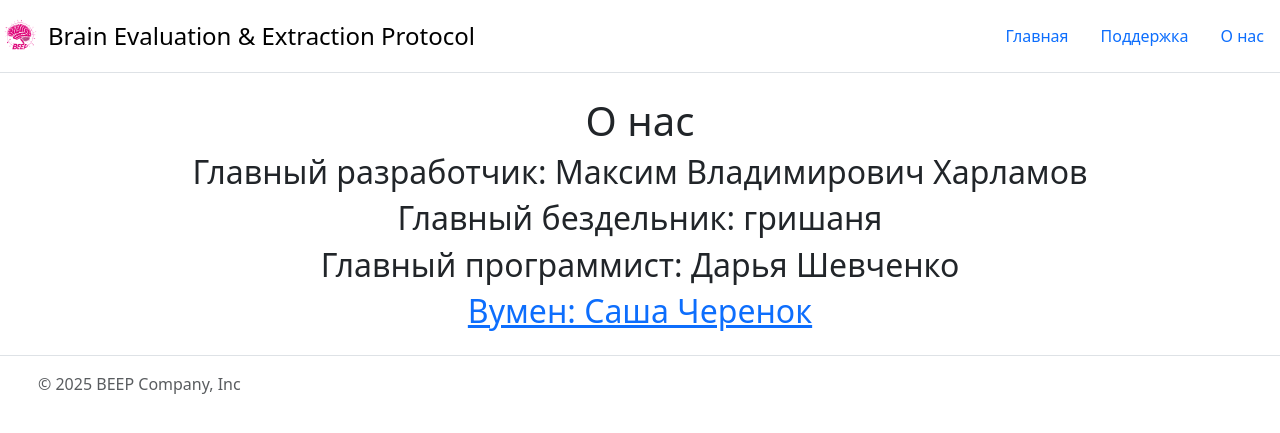
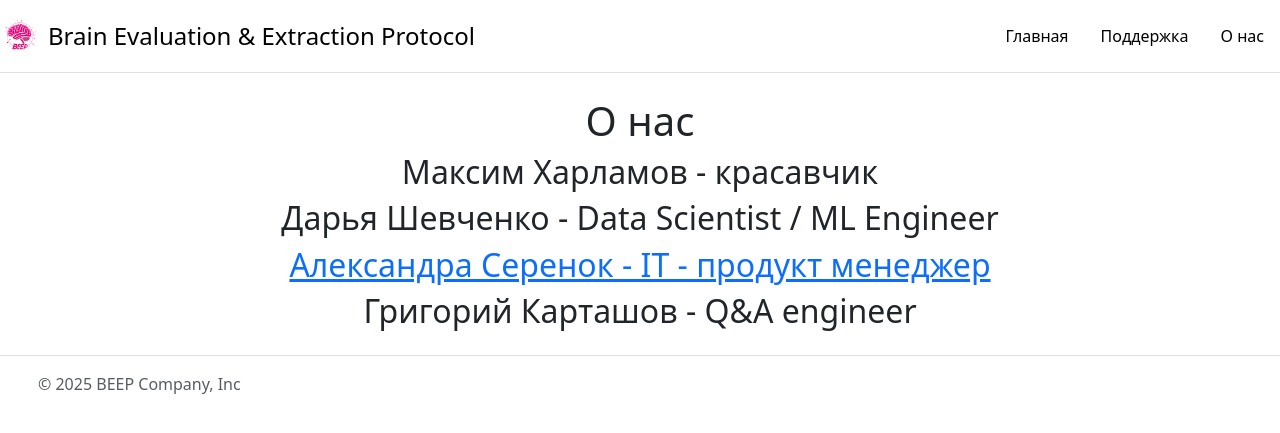
Before and after one commit to DomiStjls/BEEP, a FastAPI app: page /about in a window 1280 px wide. Shown: the top 433 px of the page. Run offline with FastAPI, Linux system fonts and the light colour scheme.

Commit message:
final version 2

```diff
--- a/metrics/onnx_model_copy.py
+++ b/metrics/onnx_model_copy.py
@@ -2,7 +2,7 @@ import onnxruntime as ort
 import numpy as np
 from PIL import Image
 
-MODEL_PATH = f"model/best_model7.onnx"
+MODEL_PATH = f"model/best_model4.onnx"
 size = 128
 canal = 1
 
--- a/templates/about.html
+++ b/templates/about.html
@@ -3,9 +3,9 @@
 {% block content %}
 <div class="text-center">
     <h1>О нас</h1>
-    <h2>Главный разработчик: Максим Владимирович Харламов</h2>
-    <h2>Главный бездельник: гришаня</h2>
-    <h2>Главный программист: Дарья Шевченко</h2>
-    <a href="https://yandex.ru/video/preview/4187691568740793978"><h2>Вумен: Саша Черенок</h2></a>
+    <h2>Максим Харламов - красавчик</h2>
+    <h2>Дарья Шевченко - Data Scientist / ML Engineer</h2>
+    <a href="https://t.me/xvwdejs"><h2>Александра Серенок - IT - продукт менеджер </h2></a>
+    <h2>Григорий Карташов - Q&A engineer</h2>
 </div>
 {% endblock content %}
--- a/templates/help.html
+++ b/templates/help.html
@@ -5,9 +5,9 @@ BEEP
 {% block content %}
 <div class="text-center">
     <h1>Оператор тех. поддержки Александра Сергеевна</h1>
-    <a href="https://yandex.ru/video/preview/4187691568740793978"><img src="{{ url_for('static', path='images/sasha.png') }}" alt="Фотка Саши" width="300"></a>
+    <a href="https://t.me/xvwdejs"><img src="{{ url_for('static', path='images/sasha.png') }}" alt="Фотка Саши" width="300"></a>
     <br>
     <br>
-    <a href="https://t.me/xvwdejs" class="btn btn-danger">Перейти в телеграмм</a>
+    <a href="https://t.me/vvvlipton" class="btn btn-danger">Перейти в телеграмм</a>
 </div>
 {% endblock content %}
--- a/templates/main.html
+++ b/templates/main.html
@@ -1,5 +1,5 @@
 <!DOCTYPE html>
-<html lang="en">
+<html lang="ru">
 <head>
     <meta charset="UTF-8">
     <meta name="viewport" content="width=device-width, initial-scale=1.0">
@@ -14,9 +14,9 @@
     </a>
 
     <ul class="nav nav-pills">
-      <li class="nav-item"><a href="/" class="nav-link" aria-current="page">Главная</a></li>
-      <li class="nav-item"><a href="/help" class="nav-link">Поддержка</a></li>
-      <li class="nav-item"><a href="/about" class="nav-link">О нас</a></li>
+      <li class="nav-item"><a href="/" class="nav-link" aria-current="page" style="color:#000">Главная</a></li>
+      <li class="nav-item"><a href="/help" class="nav-link" style="color:#000">Поддержка</a></li>
+      <li class="nav-item"><a href="/about" class="nav-link" style="color:#000">О нас</a></li>
     </ul>
   </header>
     {% block content%}
```
Also changed, not shown: metrics/get_statistics.py (+26 -4 lines).
